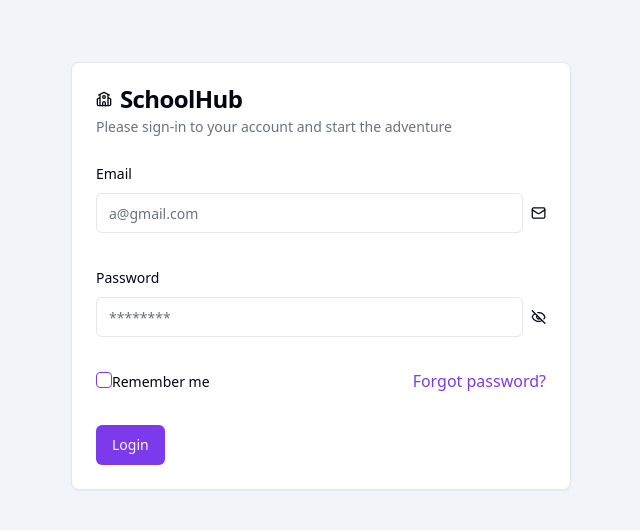
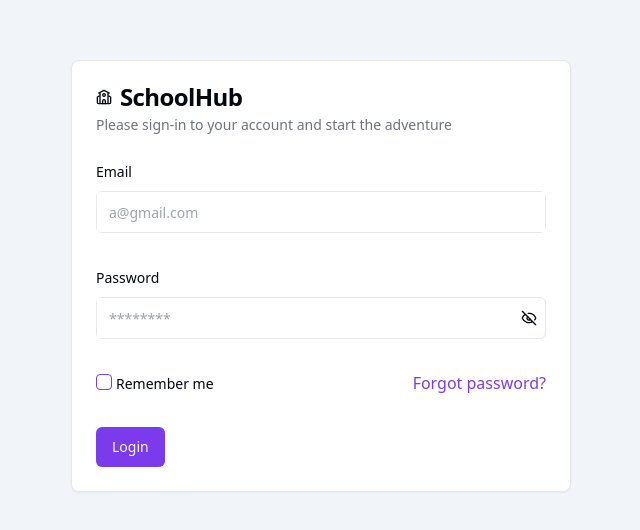
Before and after one commit to thawmisntme4081/toodle, a React (Vite) app in the folder client/: page /login in a window 1280 px wide. Shown: the part 124-654 px from the top of the page, without its empty margins (319-959 px from the left). Built offline with nearby package versions, Linux system fonts and the light colour scheme.

Commit message:
fix icon, navbar

```diff
--- a/client/src/components/ui/input.tsx
+++ b/client/src/components/ui/input.tsx
@@ -1,30 +1,30 @@
-import * as React from 'react'
+import * as React from "react";
 
-import { cn } from '@/lib/utils'
+import { cn } from "@/lib/utils";
 
 export interface InputProps
   extends React.InputHTMLAttributes<HTMLInputElement> {
-  suffix?: React.ReactNode
+  suffix?: React.ReactNode;
 }
 
 const Input = React.forwardRef<HTMLInputElement, InputProps>(
   ({ suffix, className, type, ...props }, ref) => {
     return (
-      <div className="flex gap-2 items-center">
+      <div className="flex gap-2 items-center border border-input rounded-md ring-offset-background file:border-0 file:bg-transparent file:text-sm file:font-medium placeholder:text-muted-foreground focus-visible:outline-none focus-visible:ring-2 focus-visible:ring-ring focus-visible:ring-offset-2 disabled:cursor-not-allowed disabled:opacity-50">
         <input
           type={type}
           className={cn(
-            'flex h-10 w-full rounded-md border border-input bg-background px-3 py-2 text-sm ring-offset-background file:border-0 file:bg-transparent file:text-sm file:font-medium placeholder:text-muted-foreground focus-visible:outline-none focus-visible:ring-2 focus-visible:ring-ring focus-visible:ring-offset-2 disabled:cursor-not-allowed disabled:opacity-50',
-            className,
+            "flex h-10 w-full bg-background px-3 py-2 text-sm",
+            className
           )}
           ref={ref}
           {...props}
         />
-        {suffix}
+        {suffix && <div className="pr-2">{suffix}</div>}
       </div>
-    )
-  },
-)
-Input.displayName = 'Input'
+    );
+  }
+);
+Input.displayName = "Input";
 
-export { Input }
+export { Input };
--- a/client/src/containers/Login/LoginForm.tsx
+++ b/client/src/containers/Login/LoginForm.tsx
@@ -23,7 +23,6 @@ import {
 import { Input } from '@/components/ui/input'
 import { PasswordInput } from '@/components/ui/password-input'
 import { useAuth } from '@/hooks/useAuth.hook'
-import { LucideMail } from '@/icons/LucideMail'
 import { LucideSchool } from '@/icons/LucideSchool'
 
 import { loginSchema } from './login.validation'
@@ -64,11 +63,7 @@ const LoginForm = () => {
                 <FormItem>
                   <FormLabel>Email</FormLabel>
                   <FormControl>
-                    <Input
-                      placeholder="a@gmail.com"
-                      {...field}
-                      suffix={<LucideMail />}
-                    />
+                    <Input placeholder="a@gmail.com" {...field} />
                   </FormControl>
                   <FormMessage />
                 </FormItem>
@@ -87,11 +82,9 @@ const LoginForm = () => {
                 </FormItem>
               )}
             />
-            <div className="flex justify-between">
-              <FormItem>
-                <FormControl>
-                  <Checkbox />
-                </FormControl>
+            <div className="flex justify-between items-center">
+              <FormItem className="space-x-1">
+                <Checkbox />
                 <FormLabel>Remember me</FormLabel>
               </FormItem>
               <a href="" className="text-primary">
--- a/client/src/containers/Navbar/Navbar.tsx
+++ b/client/src/containers/Navbar/Navbar.tsx
@@ -1,9 +1,19 @@
-import { Link } from '@tanstack/react-router'
-import { LucideSchool } from 'lucide-react'
+import { Link, useNavigate } from '@tanstack/react-router'
+
+import { useAuth } from '@/hooks/useAuth.hook.ts'
+import { LucideLogOut } from '@/icons/LucideLogOut.tsx'
+import { LucideSchool } from '@/icons/LucideSchool.tsx'
 
 import { navigation } from './navigation.tsx'
 
 const Navbar = () => {
+  const navigate = useNavigate()
+  const { signOut } = useAuth()
+
+  const handleSignOut = () => {
+    signOut()
+    navigate({ to: '/' })
+  }
   return (
     <div className="flex flex-col w-64 text-[#d0cde4] bg-[#2f3349] p-3 h-screen">
       <div className="text-2xl font-bold flex gap-2 items-center">
@@ -25,6 +35,13 @@ const Navbar = () => {
             {item.name}
           </Link>
         ))}
+        <a
+          className="flex gap-2 items-center mt-2 py-1 px-6 hover:bg-[#3d4056] hover:cursor-pointer rounded text-lg"
+          onClick={handleSignOut}
+        >
+          <LucideLogOut />
+          Logout
+        </a>
       </nav>
     </div>
   )
--- /dev/null
+++ b/client/src/icons/LucideLogOut.tsx
@@ -0,0 +1,6 @@
+import React from 'react';
+import type { SVGProps } from 'react';
+
+export function LucideLogOut(props: SVGProps<SVGSVGElement>) {
+	return (<svg xmlns="http://www.w3.org/2000/svg" width="1em" height="1em" viewBox="0 0 24 24" {...props}><path fill="none" stroke="currentColor" strokeLinecap="round" strokeLinejoin="round" strokeWidth={2} d="M9 21H5a2 2 0 0 1-2-2V5a2 2 0 0 1 2-2h4m7 14l5-5l-5-5m5 5H9"></path></svg>);
+}
```
